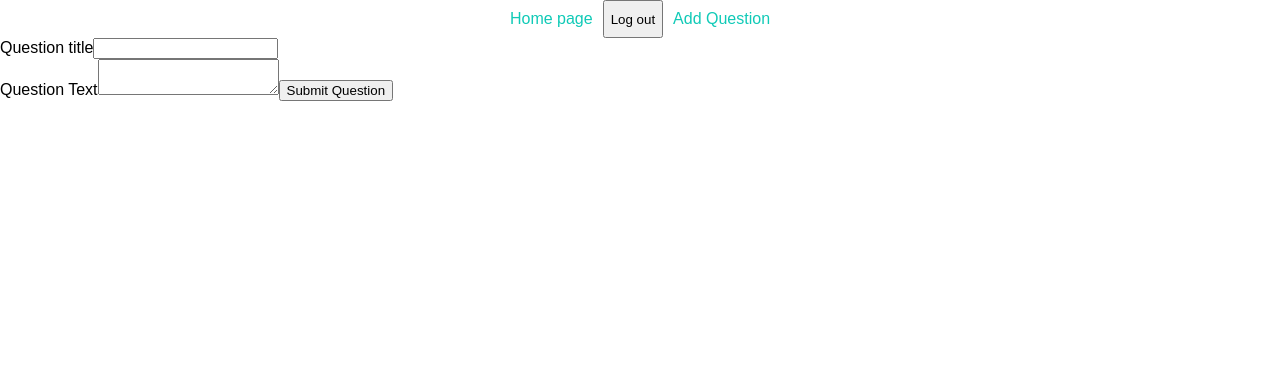
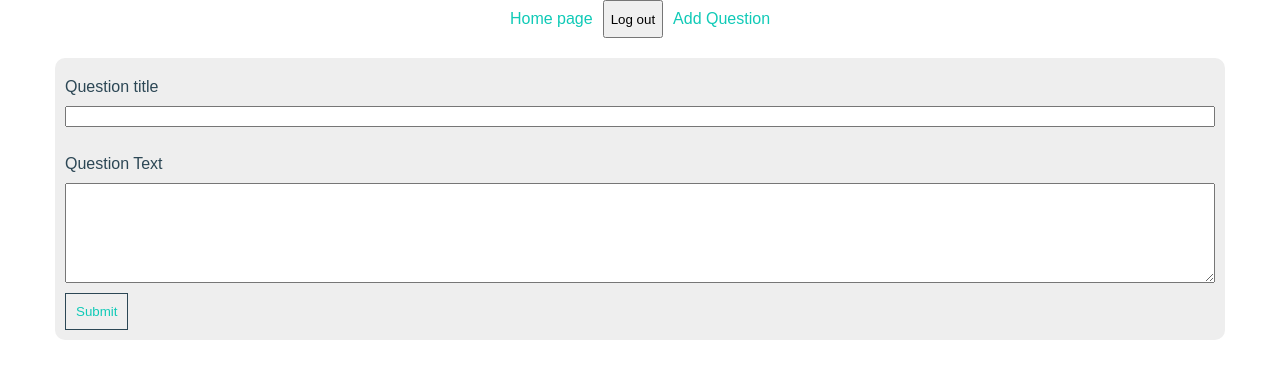
Before and after one commit to abdoemr11/Question-rush, a React (Create React App) app: page /addquestion in a window 1280 px wide. Shown: the top 378 px of the page. Built offline with nearby package versions, Linux system fonts and the light colour scheme; no server answers; sample sign-in values are in the browser's storage.

Commit message:
styled add question

```diff
--- a/src/App.css
+++ b/src/App.css
@@ -94,6 +94,34 @@ body {
 	color: var(--main-color);
 }
 /* End Login styling */
+/* Start AddQuestion Styling */
+.add-question {
+	text-align: center;
+	background-color: #eee;
+	border-radius: 10px;
+	padding: 10px;
+	color: var(--secondary-color);
+	margin-top: 20px;
+	display: flex;
+	flex-direction: column;
+	align-items: flex-start;
+}
+.add-question input {
+	width: 100%;
+}
+.add-question textarea {
+	width: 100%;
+	height: 100px;
+}
+.add-question * {
+	margin-top: 10px;
+}
+.add-question button {
+	padding: 10px;
+	color: var(--main-color);
+	border: 1px solid var(--secondary-color);
+}
+/* End AddQuestion Styling */
 .login-warning {
   color: red;
   text-align: center;
--- a/src/components/AddQuestion.js
+++ b/src/components/AddQuestion.js
@@ -26,7 +26,7 @@ import { db } from "../firebase-config";
 
     }
     return (
-        <div>
+        <div className="add-question container">
             <label htmlFor="question_title">Question title</label>
             <input type="text" name="question_title"
                 onChange={(e)=>setQuestionTitle(e.target.value)}
@@ -38,7 +38,7 @@ import { db } from "../firebase-config";
                 onChange={(e)=>setQuestionText(e.target.value)}
                 value={questionText}
             />
-            <button onClick={sumbitQuestion}>Submit Question</button>
+            <button onClick={sumbitQuestion}>Submit</button>
         </div>
     )
 };
```
